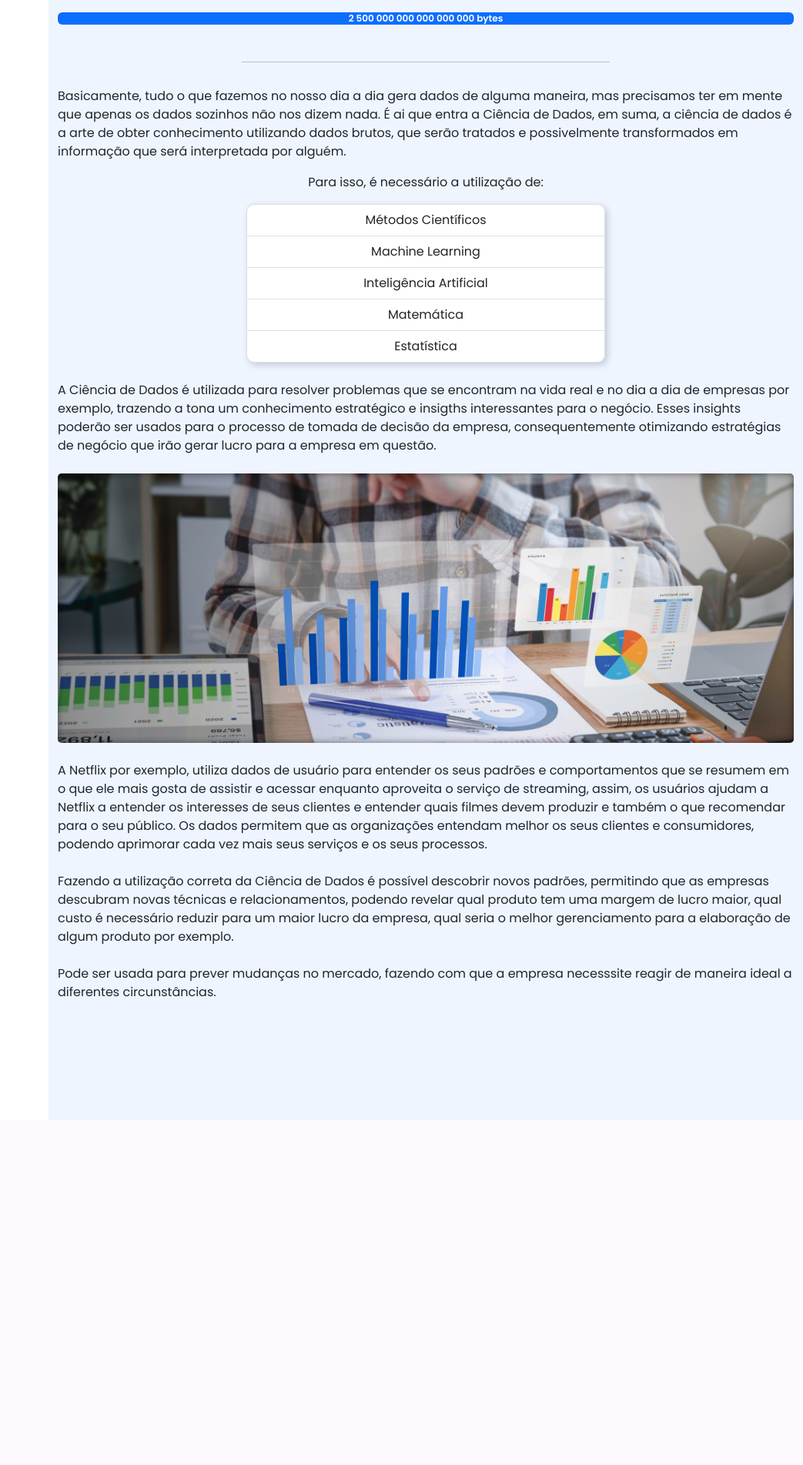
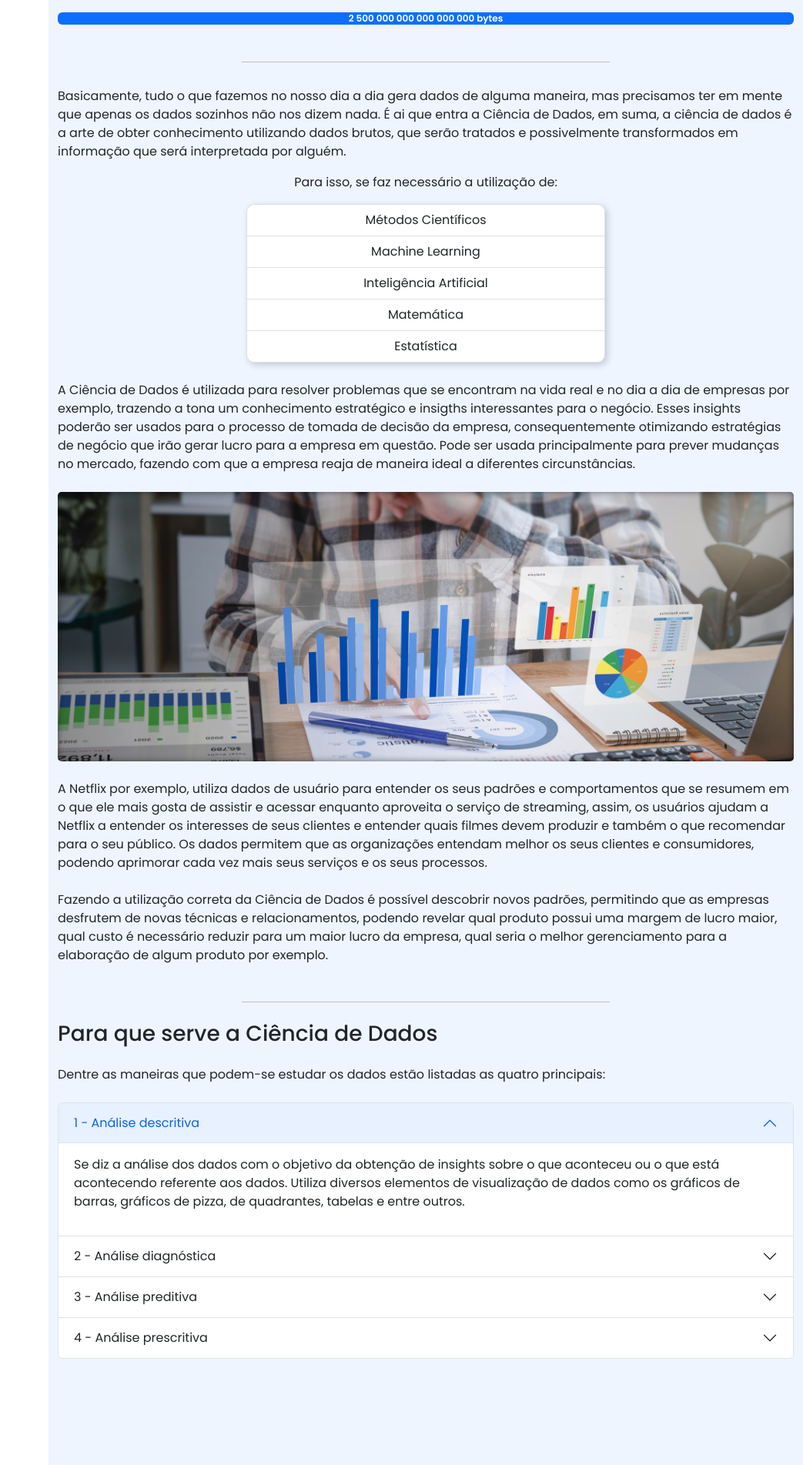
Before and after one commit to gabriel-andreoli/UFPR-TIC, a Flask app: page / in a window 1280 px wide. Shown: the part 2258-4161 px from the top of the page at 77% size, without its empty margins (237-1280 px from the left). Before the commit the page ends 3713 px from the top, so only its background shows below. Run offline with Flask 2, Linux system fonts and the light colour scheme; some libraries are stand-ins or nearby versions.

Commit message:
Descricao das Análises

```diff
--- a/templates/index.html
+++ b/templates/index.html
@@ -139,7 +139,7 @@
                     <div class="row">
                         <div class="col-md-12">
                             <p class="mt-3 mb-0" data-anime="down"> Basicamente, tudo o que fazemos no nosso dia a dia gera dados de alguma maneira, mas precisamos ter em mente que apenas os dados sozinhos não nos dizem nada. É ai que entra a Ciência de Dados, em suma, a ciência de dados é a arte de obter conhecimento utilizando dados brutos, que serão tratados e possivelmente transformados em informação que será interpretada por alguém.</p>
-                            <p class="mt-3 mb-0 text-center" data-anime="down">Para isso, é necessário a utilização de:</p>
+                            <p class="mt-3 mb-0 text-center" data-anime="down">Para isso, se faz necessário a utilização de:</p>
                             <div class="container d-flex justify-content-center align-items-center">
                                 <ul class="list-group ul-lista-dc col-md-12">
                                     <div class="container text-center lista-ds mt-3">
@@ -154,7 +154,7 @@
                                 </ul>
                             </div>
                             <p class="mt-4 mb-4" data-anime="down">
-                                A Ciência de Dados é utilizada para resolver problemas que se encontram na vida real e no dia a dia de empresas por exemplo, trazendo a tona um conhecimento estratégico e insigths interessantes para o negócio. Esses insights poderão ser usados para o processo de tomada de decisão da empresa, consequentemente otimizando estratégias de negócio que irão gerar lucro para a empresa em questão.
+                                A Ciência de Dados é utilizada para resolver problemas que se encontram na vida real e no dia a dia de empresas por exemplo, trazendo a tona um conhecimento estratégico e insigths interessantes para o negócio. Esses insights poderão ser usados para o processo de tomada de decisão da empresa, consequentemente otimizando estratégias de negócio que irão gerar lucro para a empresa em questão. Pode ser usada principalmente para prever mudanças no mercado, fazendo com que a empresa reaja de maneira ideal a diferentes circunstâncias.
                             </p>
                             <div class="business-foto-dc">
                             </div>
@@ -162,11 +162,66 @@
                                 A Netflix por exemplo, utiliza dados de usuário para entender os seus padrões e comportamentos que se resumem em o que ele mais gosta de assistir e acessar enquanto aproveita o serviço de streaming, assim, os usuários ajudam a Netflix a entender os interesses de seus clientes e entender quais filmes devem produzir e também o que recomendar para o seu público. Os dados permitem que as organizações entendam melhor os seus clientes e consumidores, podendo aprimorar cada vez mais seus serviços e os seus processos.
                             </p>
                             <p class="mt-4">
-                                Fazendo a utilização correta da Ciência de Dados é possível descobrir novos padrões, permitindo que as empresas descubram novas técnicas e relacionamentos, podendo revelar qual produto tem uma margem de lucro maior, qual custo é necessário reduzir para um maior lucro da empresa, qual seria o melhor gerenciamento para a elaboração de algum produto por exemplo.
+                                Fazendo a utilização correta da Ciência de Dados é possível descobrir novos padrões, permitindo que as empresas desfrutem de novas técnicas e relacionamentos, podendo revelar qual produto possui uma margem de lucro maior, qual custo é necessário reduzir para um maior lucro da empresa, qual seria o melhor gerenciamento para a elaboração de algum produto por exemplo.
                             </p>
-                            <p class="mt-4">
-                                Pode ser usada para prever mudanças no mercado, fazendo com que a empresa necesssite reagir de maneira ideal a diferentes circunstâncias.
-                            </p>
+                            <hr class="w-50 me-auto ms-auto mt-5">
+                            <h3 class="mb-4 mt-4">Para que serve a Ciência de Dados</h3>
+                            <p class="mb-4">Dentre as maneiras que podem-se estudar os dados estão listadas as quatro principais:</p>
+
+                            <div class="accordion" id="accordionPanelsStayOpenExample">
+                                <div class="accordion-item">
+                                  <h2 class="accordion-header" id="panelsStayOpen-headingOne">
+                                    <button class="accordion-button" type="button" data-bs-toggle="collapse" data-bs-target="#panelsStayOpen-collapseOne" aria-expanded="true" aria-controls="panelsStayOpen-collapseOne">
+                                      1 - Análise descritiva
+                                    </button>
+                                  </h2>
+                                  <div id="panelsStayOpen-collapseOne" class="accordion-collapse collapse show" aria-labelledby="panelsStayOpen-headingOne">
+                                    <div class="accordion-body">
+                                        <p>Se diz a análise dos dados com o objetivo da obtenção de insights sobre o que aconteceu ou o que está acontecendo referente aos dados. Utiliza diversos elementos de visualização de dados como os gráficos de barras, gráficos de pizza, de quadrantes, tabelas e entre outros.</p>
+                                    </div>
+                                  </div>
+                                </div>
+
+                                <div class="accordion-item">
+                                  <h2 class="accordion-header" id="panelsStayOpen-headingTwo">
+                                    <button class="accordion-button collapsed" type="button" data-bs-toggle="collapse" data-bs-target="#panelsStayOpen-collapseTwo" aria-expanded="false" aria-controls="panelsStayOpen-collapseTwo">
+                                      2 - Análise diagnóstica
+                                    </button>
+                                  </h2>
+                                  <div id="panelsStayOpen-collapseTwo" class="accordion-collapse collapse" aria-labelledby="panelsStayOpen-headingTwo">
+                                    <div class="accordion-body">
+                                        <p>Aqui se busca entender mais profundamente e de modo mais detalhado o que aconteceu e por que algo aconteceu. Entre suas características estão as técnicas como mineração de dados, <em>drill-down</em> (é uma função que permite ver dados e informações com maior nível de detalhes), descoberta de dados e correlações.</p>
+                                    </div>
+                                  </div>
+                                </div>
+
+                                <div class="accordion-item">
+                                  <h2 class="accordion-header" id="panelsStayOpen-headingThree">
+                                    <button class="accordion-button collapsed" type="button" data-bs-toggle="collapse" data-bs-target="#panelsStayOpen-collapseThree" aria-expanded="false" aria-controls="panelsStayOpen-collapseThree">
+                                      3 - Análise preditiva
+                                    </button>
+                                  </h2>
+                                  <div id="panelsStayOpen-collapseThree" class="accordion-collapse collapse" aria-labelledby="panelsStayOpen-headingThree">
+                                    <div class="accordion-body">
+                                        <p>Usa os dados para fazer as previsões mais precisas de padrões que poderão ocorrer no futuro, aqui se faz o uso de técnicas de Inteligência Artificial como o Machine Learning, modelagem preditiva e correspondência de padrões. Uma empresa aplicando isso poderá fazer propagandas direcionadas de acordo essa previsão para um próximo ano por exemplo.</p>
+                                    </div>
+                                  </div>
+                                </div>
+
+                                <div class="accordion-item">
+                                    <h2 class="accordion-header" id="panelsStayOpen-headingFour">
+                                      <button class="accordion-button collapsed" type="button" data-bs-toggle="collapse" data-bs-target="#panelsStayOpen-collapseFour" aria-expanded="false" aria-controls="panelsStayOpen-collapseFour">
+                                        4 - Análise prescritiva
+                                      </button>
+                                    </h2>
+                                    <div id="panelsStayOpen-collapseFour" class="accordion-collapse collapse" aria-labelledby="panelsStayOpen-headingFour">
+                                        <div class="accordion-body">
+                                            <p>Se já não bastasse apenas uma previsão de acordo com a análise desses dados, nesta etapa sugere também uma resposta ideal para esse resultado. Analisando potenciais problemas ou soluções para diferentes escolhas, assim, recomendando o melhor plano a ser seguido pela empresa. Como ferramenta usa-se análise de gráficos, simulações, algoritmos e redes neurais.</p>
+                                        </div>
+                                    </div>
+                                  </div>
+                              </div>
+
                         </div>
                     </div>
                 </div>
```
